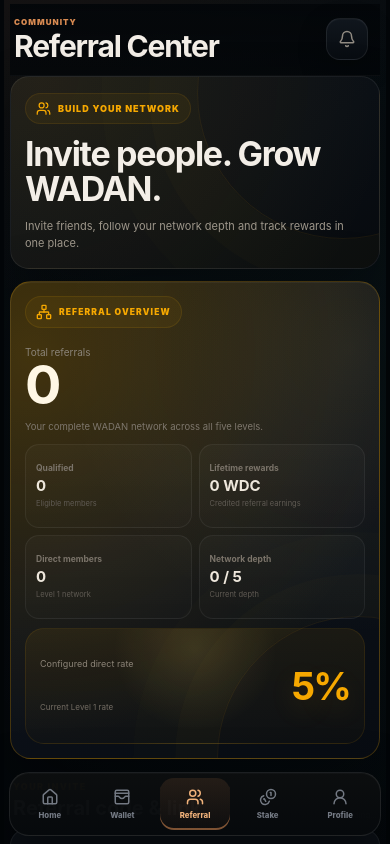
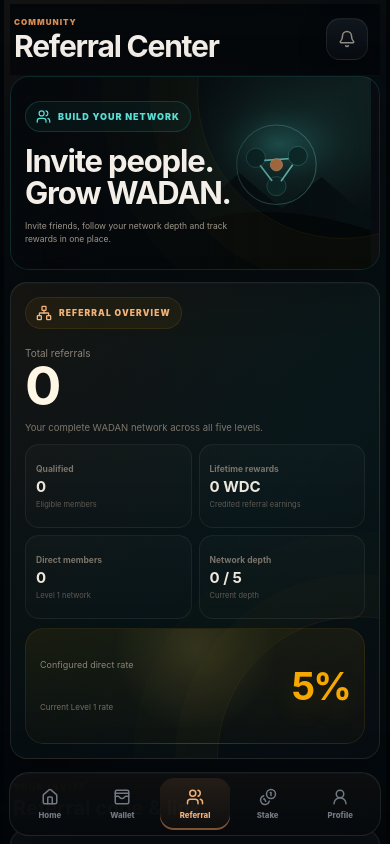
Before and after one commit to mkmalakzai/WadanApp, a Next.js app: page /referrals in a window 390 px wide. Shown: the top 844 px of the page. Built offline with nearby package versions, Linux system fonts and the light colour scheme; no server answers.

Commit message:
Polish referrals with cinematic network artwork

```diff
--- a/app/referrals/referrals.module.css
+++ b/app/referrals/referrals.module.css
@@ -1163,3 +1163,33 @@
   .heroCopy>p{font-size:11px}
   .section{margin-top:22px}
 }
+
+/* REFERRAL V5 — cinematic network */
+.hero{
+  min-height:250px;
+  position:relative;
+  overflow:hidden;
+  border-color:rgba(53,209,197,.16);
+  background:
+    linear-gradient(90deg,rgba(5,8,11,.97) 0%,rgba(5,8,11,.88) 43%,rgba(5,8,11,.30) 70%,rgba(5,8,11,.05)),
+    url('/assets/features/referral-scene.svg') right center/72% auto no-repeat,
+    #070b10;
+  box-shadow:0 22px 58px rgba(0,0,0,.32);
+}
+.hero>*{position:relative;z-index:1}
+.eyebrow{color:#59ddd4;border-color:rgba(53,209,197,.18);background:rgba(53,209,197,.05)}
+.referralSpotlight,.shareCard,.depthCard,.networkCard{
+  border-color:rgba(255,255,255,.09);
+  box-shadow:0 14px 38px rgba(0,0,0,.22),inset 0 1px rgba(255,255,255,.018);
+}
+.referralSpotlight{
+  background:linear-gradient(135deg,rgba(217,139,82,.08),rgba(53,209,197,.035) 55%,#080d12);
+}
+.spotlightEyebrow,.shareIcon{color:#f2b37b}
+@media(max-width:760px){
+  .hero{min-height:194px;padding:16px 14px;background-size:auto 100%;background-position:79% center}
+  .heroCopy{max-width:61%}
+  .hero h2{font-size:31px}
+  .heroCopy>p{font-size:8.5px;line-height:1.45}
+  .referralSpotlight{border-radius:17px}
+}
```
